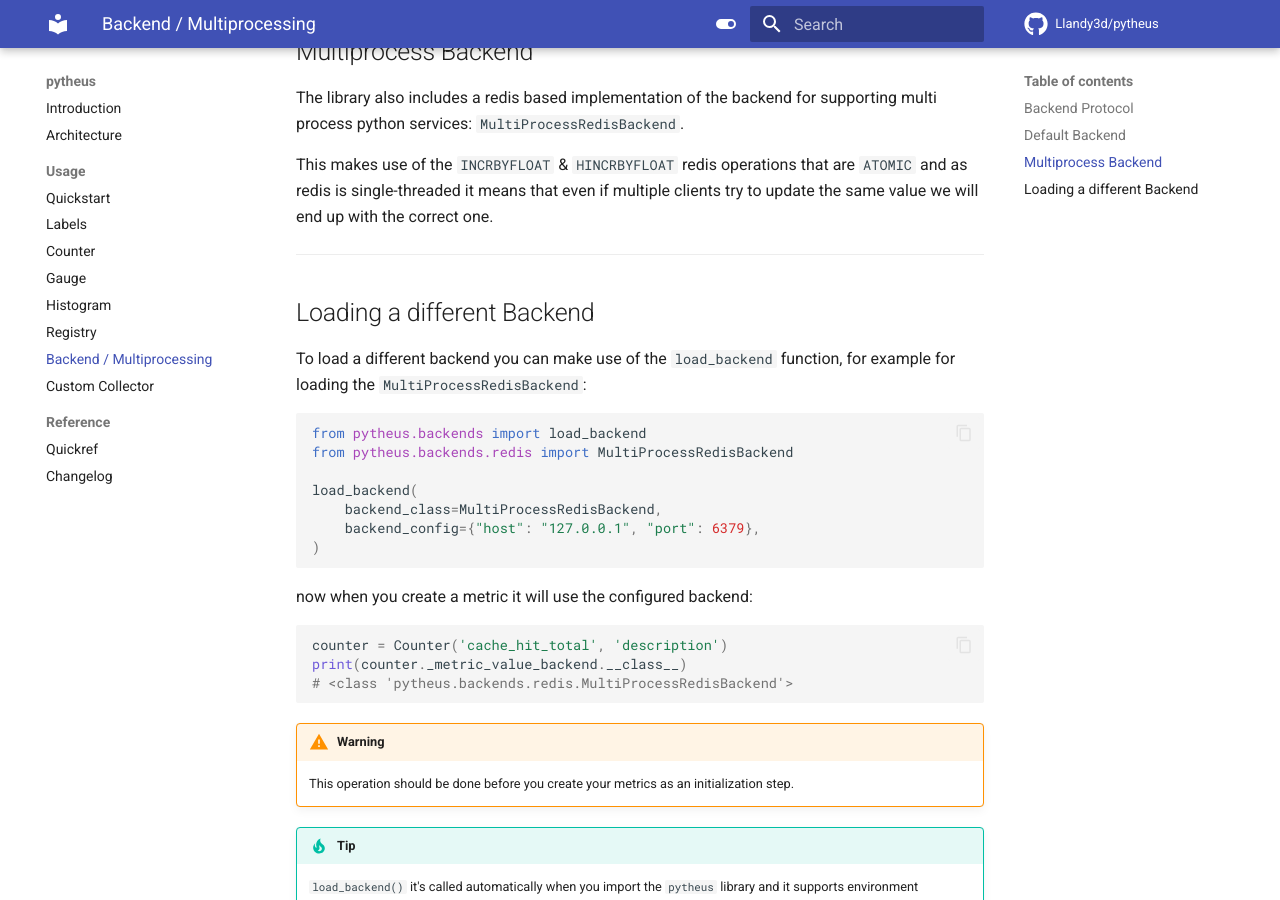
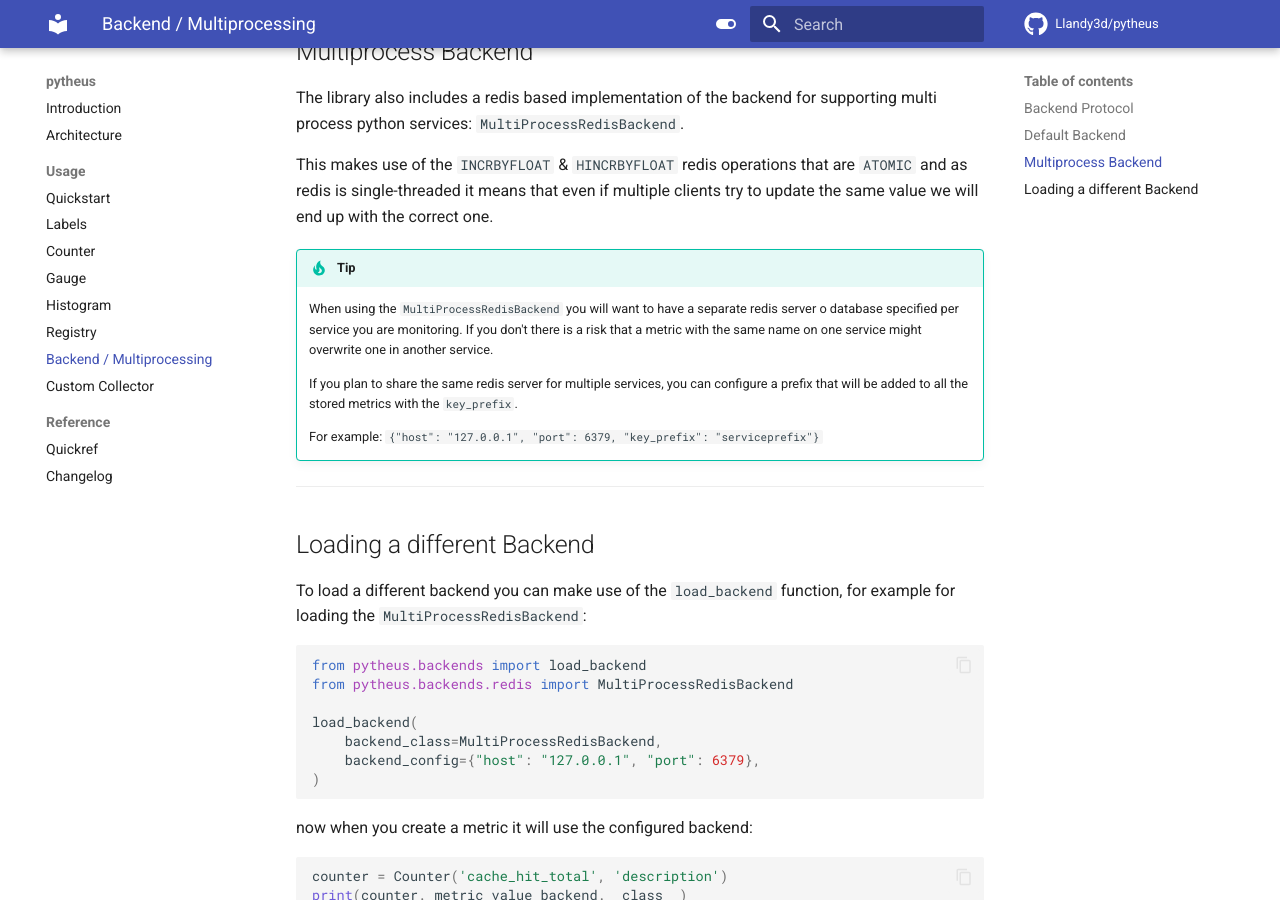
Before and after one commit to Llandy3d/pytheus, an MkDocs documentation site: the page built from docs/backend.md, in a window 1280 px wide and 900 px high, scrolled down 1995 px. Built offline with MkDocs 1.6.1 and Material for MkDocs 9.7.7, drawn with Linux system fonts in a browser that asks for light colours; comment, search, counter and statistics services are not loaded.

Commit message:
update docs

```diff
--- a/docs/backend.md
+++ b/docs/backend.md
@@ -85,6 +85,14 @@ The library also includes a redis based implementation of the backend for suppor
 
 This makes use of the `INCRBYFLOAT` & `HINCRBYFLOAT` redis operations that are `ATOMIC` and as redis is single-threaded it means that even if multiple clients try to update the same value we will end up with the correct one.
 
+!!! tip
+
+    When using the `MultiProcessRedisBackend` you will want to have a separate redis server o database specified per service you are monitoring. If you don't there is a risk that a metric with the same name on one service might overwrite one in another service.
+
+    If you plan to share the same redis server for multiple services, you can configure a prefix that will be added to all the stored metrics with the `key_prefix`.
+
+    For example: `{"host": "127.0.0.1", "port": 6379, "key_prefix": "serviceprefix"}`
+
 ---
 
 ## Loading a different Backend
```
